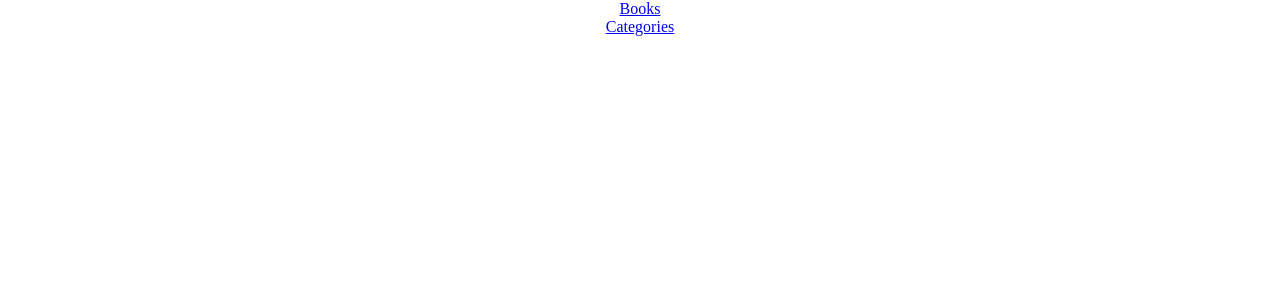
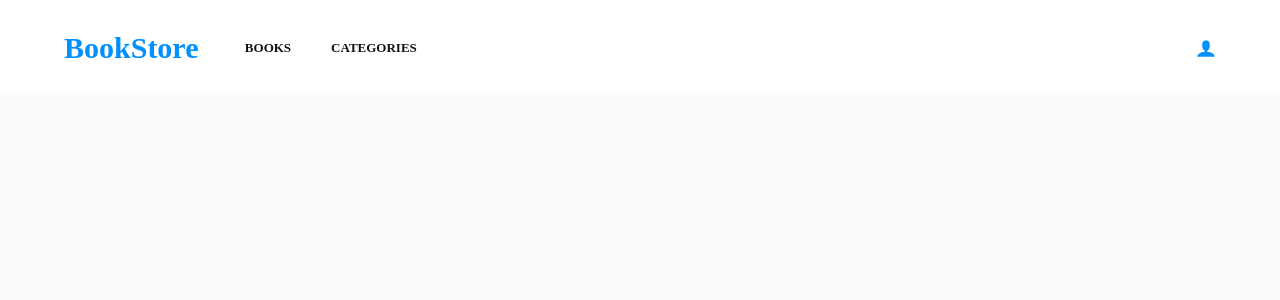
Before and after one commit to codepantha/book-store, a React (Create React App) app: page / in a window 1280 px wide. Before the commit this address had no page. Shown: the top 300 px of the page. Built offline with nearby package versions, Linux system fonts and the light colour scheme; the HTML template or start-up script is replaced by a standard one.

Commit message:
Style the navbar

```diff
--- a/package.json
+++ b/package.json
@@ -8,6 +8,7 @@
     "@testing-library/user-event": "^12.8.3",
     "react": "^17.0.2",
     "react-dom": "^17.0.2",
+    "react-icons": "^4.3.1",
     "react-redux": "^7.2.6",
     "react-router-dom": "^6.0.2",
     "react-scripts": "4.0.3",
--- a/src/App.css
+++ b/src/App.css
@@ -8,5 +8,5 @@
 .App {
   text-align: center;
   min-height: 100vh;
-  padding: 0 4rem;
+  background-color: #fafafa;
 }
--- a/src/components/Nav/Nav.css
+++ b/src/components/Nav/Nav.css
@@ -0,0 +1,42 @@
+.nav__container {
+  display: flex;
+  justify-content: space-between;
+  align-items: center;
+  height: 5.938rem;
+  background: #fff;
+  padding: 0 4rem;
+  margin-bottom: 2rem;
+}
+
+.nav__container svg {
+  font-size: 20px;
+  margin-left: auto;
+  color: #0290ff;
+}
+
+.nav__container-items {
+  display: flex;
+}
+
+.nav__container-items_link {
+  list-style: none;
+  font-size: 0.813rem;
+  font-weight: 600;
+  margin-right: 2.5rem;
+  text-transform: uppercase;
+  color: #121212;
+}
+
+.link {
+  text-decoration: none;
+  color: #121212;
+}
+
+.nav__logo {
+  font-size: 1.875rem;
+  font-weight: 600;
+  line-height: 48px;
+  letter-spacing: normal;
+  color: #0290ff;
+  margin-right: 2.9rem;
+}
--- a/src/components/Nav/Nav.js
+++ b/src/components/Nav/Nav.js
@@ -1,15 +1,20 @@
 import React from 'react';
 import { Link } from 'react-router-dom';
+import { ImUser } from 'react-icons/im';
 import './Nav.css';
 
 const Nav = () => (
-  <nav>
-    <p>
-      <Link to="/books">Books</Link>
-    </p>
-    <p>
-      <Link to="/categories">Categories</Link>
-    </p>
+  <nav className="nav__container">
+    <p className="nav__logo">BookStore</p>
+    <ul className="nav__container-items">
+      <li className="nav__container-items_link">
+        <Link to="/books" className="link">Books</Link>
+      </li>
+      <li className="nav__container-items_link">
+        <Link to="/categories" className="link">Categories</Link>
+      </li>
+    </ul>
+    <ImUser />
   </nav>
 );
 
```
Also changed, not shown: 1 other file (tests, documents, lock files or other folders).
